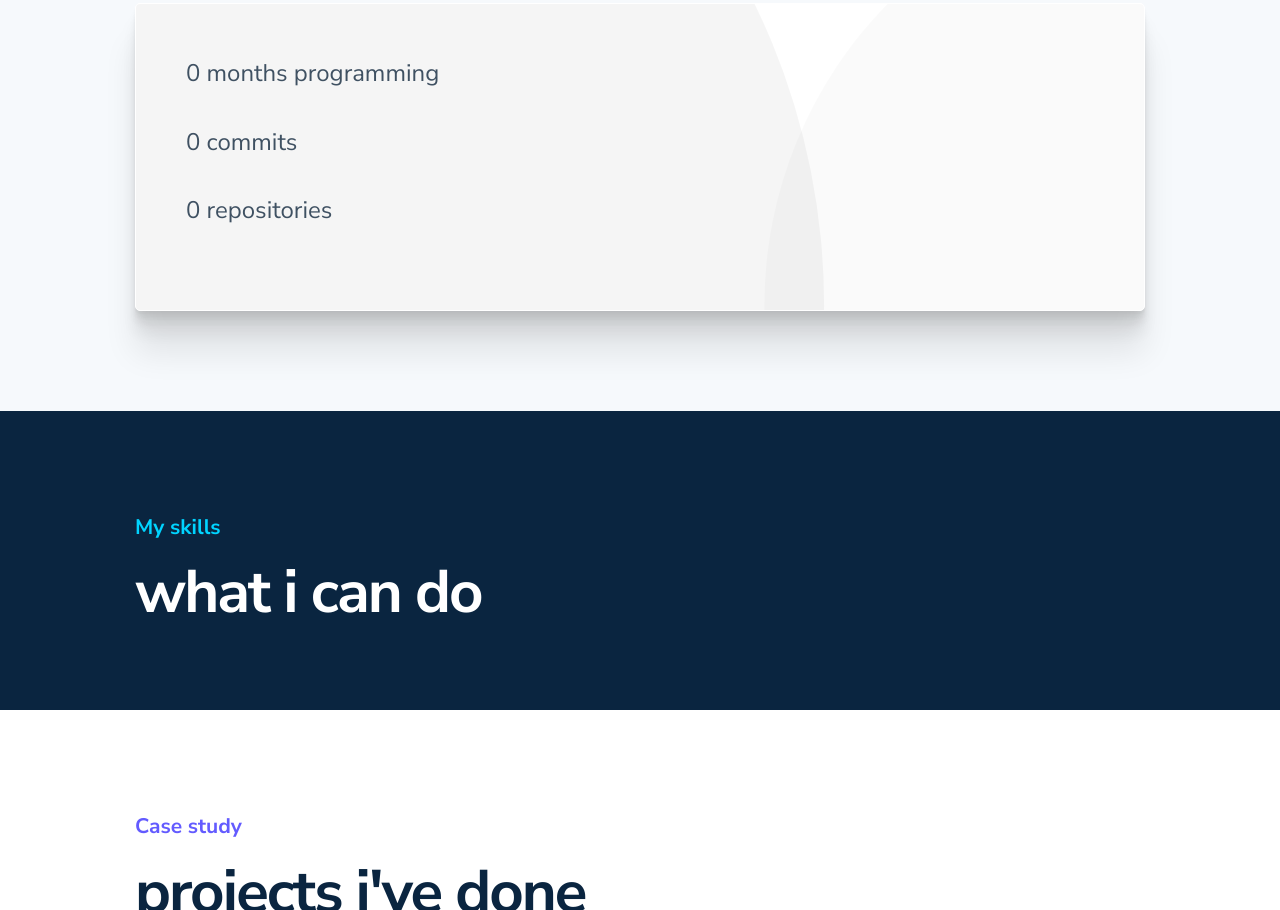
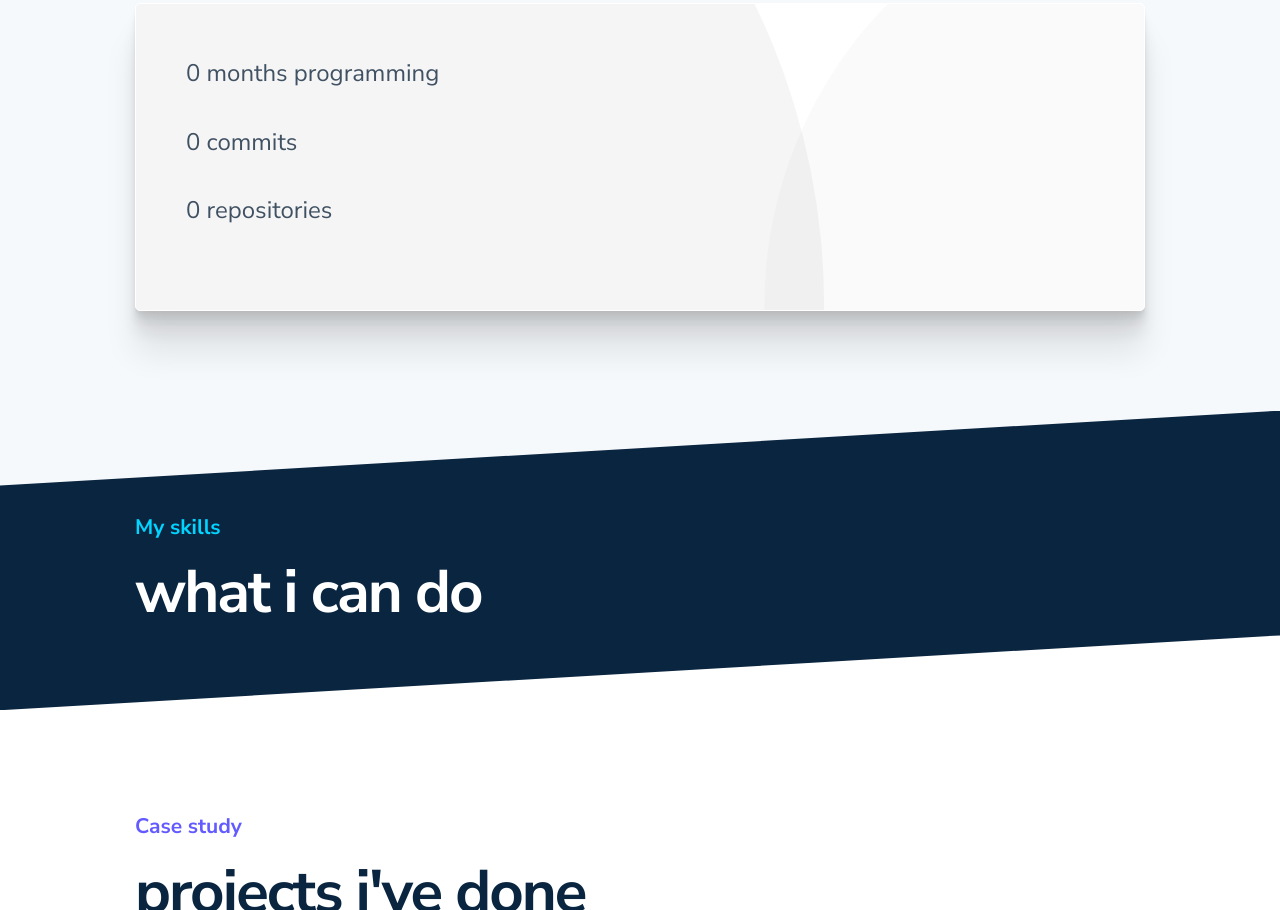
Before and after one commit to shimamooo/Portfolio-v1, a website: page index.html in a window 1280 px wide. Shown: the part 1357-2267 px from the top of the page. Drawn offline with Linux system fonts and the light colour scheme.

Commit message:
slanted section

```diff
--- a/sass/components/_about.scss
+++ b/sass/components/_about.scss
@@ -1,4 +1,6 @@
 .about {
+  margin-bottom: -10rem;
+
   &__biography {
     margin-bottom: 3rem;
   }
@@ -15,6 +17,7 @@
     font-weight: $font-weight-light;
     position: relative;
     overflow: hidden;
+    margin-bottom: 10rem;
   }
 
   &__stat {
--- a/sass/pages/_home.scss
+++ b/sass/pages/_home.scss
@@ -11,6 +11,7 @@
 .skills {
   padding: $padding-section 0;
   background-color: $color-grey-dark-1;
+  clip-path: polygon(0 25%, 100% 0, 100% 75%, 0 100%);
 }
 
 .projects {
```
Also changed, not shown: index.html (+3 -0 lines), css/style.css.
